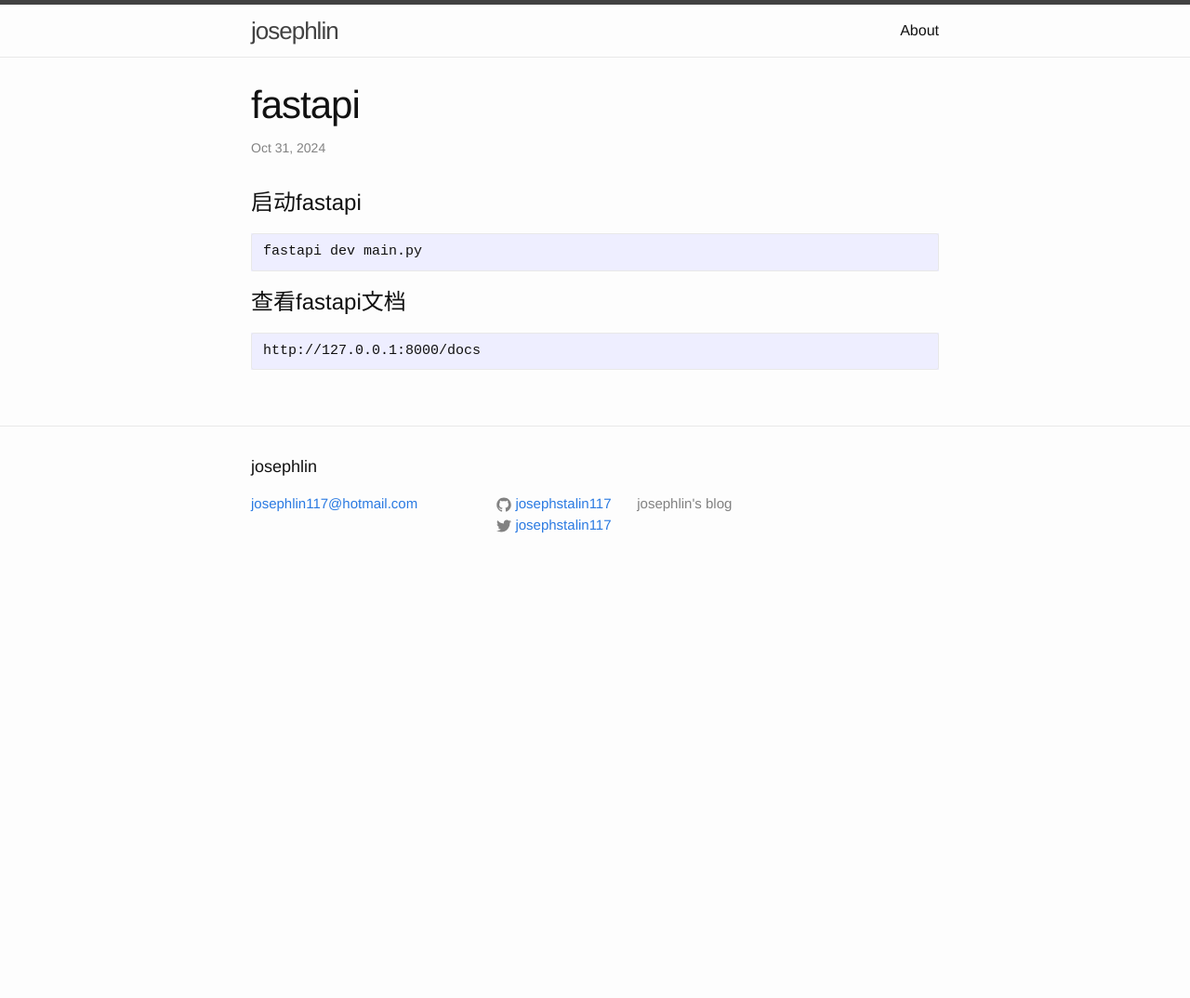
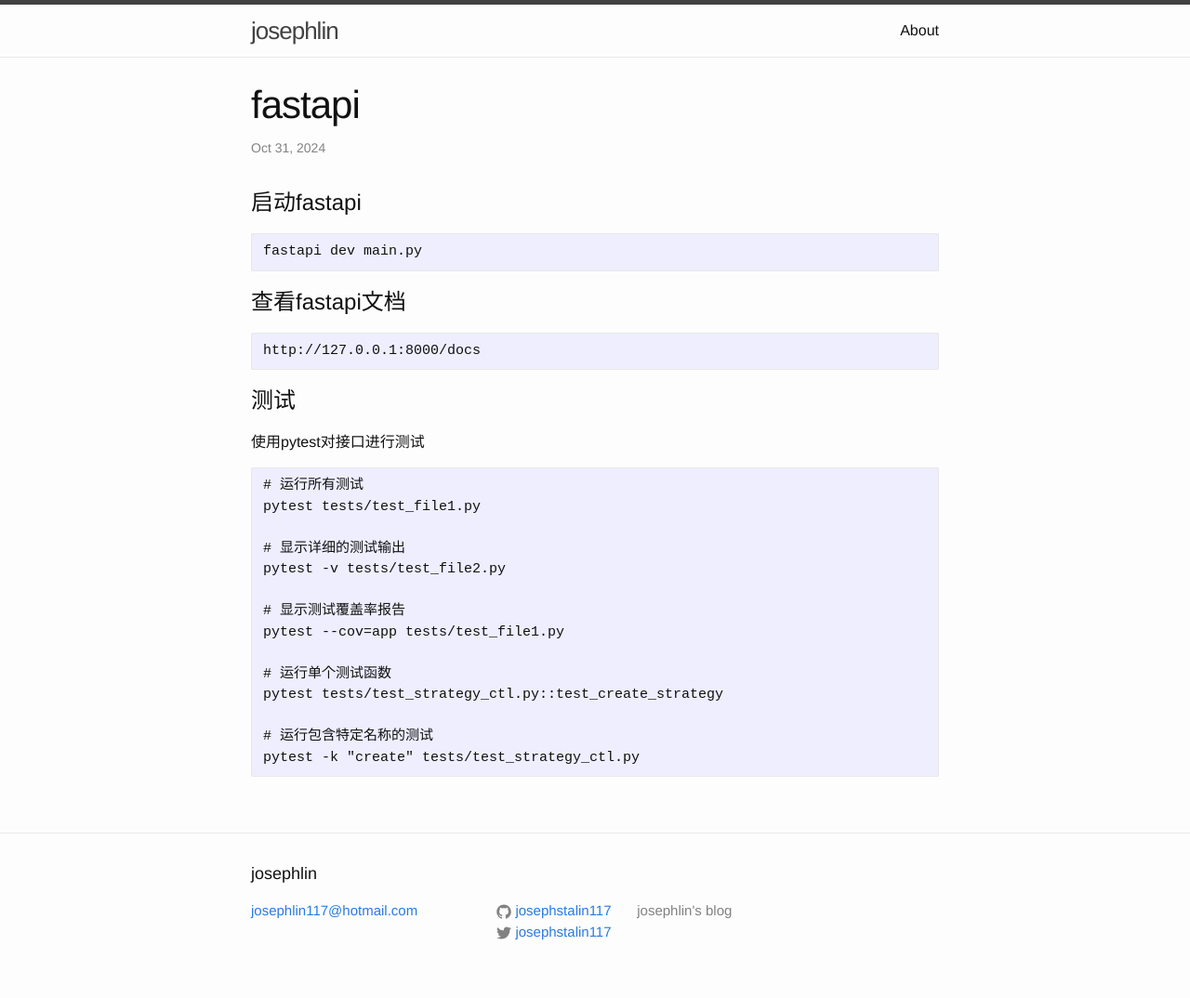
Before and after one commit to josephstalin117/josephstalin117.github.io, a Jekyll site: the page built from _posts/2024-10-31-fastapi.markdown, in a window 1280 px wide. Shown: the whole page at 93% size. Built offline with Jekyll 4.4.1, drawn with Linux system fonts in a browser that asks for light colours; before the commit the page ends 900 px from its top, so only the background shows below that.

Commit message:
add pytest

````diff
--- a/_posts/2024-10-31-fastapi.markdown
+++ b/_posts/2024-10-31-fastapi.markdown
@@ -16,3 +16,22 @@ fastapi dev main.py
 ```
 http://127.0.0.1:8000/docs
 ```
+
+# 测试
+使用pytest对接口进行测试
+```
+# 运行所有测试
+pytest tests/test_file1.py
+
+# 显示详细的测试输出
+pytest -v tests/test_file2.py
+
+# 显示测试覆盖率报告
+pytest --cov=app tests/test_file1.py
+
+# 运行单个测试函数
+pytest tests/test_strategy_ctl.py::test_create_strategy
+
+# 运行包含特定名称的测试
+pytest -k "create" tests/test_strategy_ctl.py
+```
````
